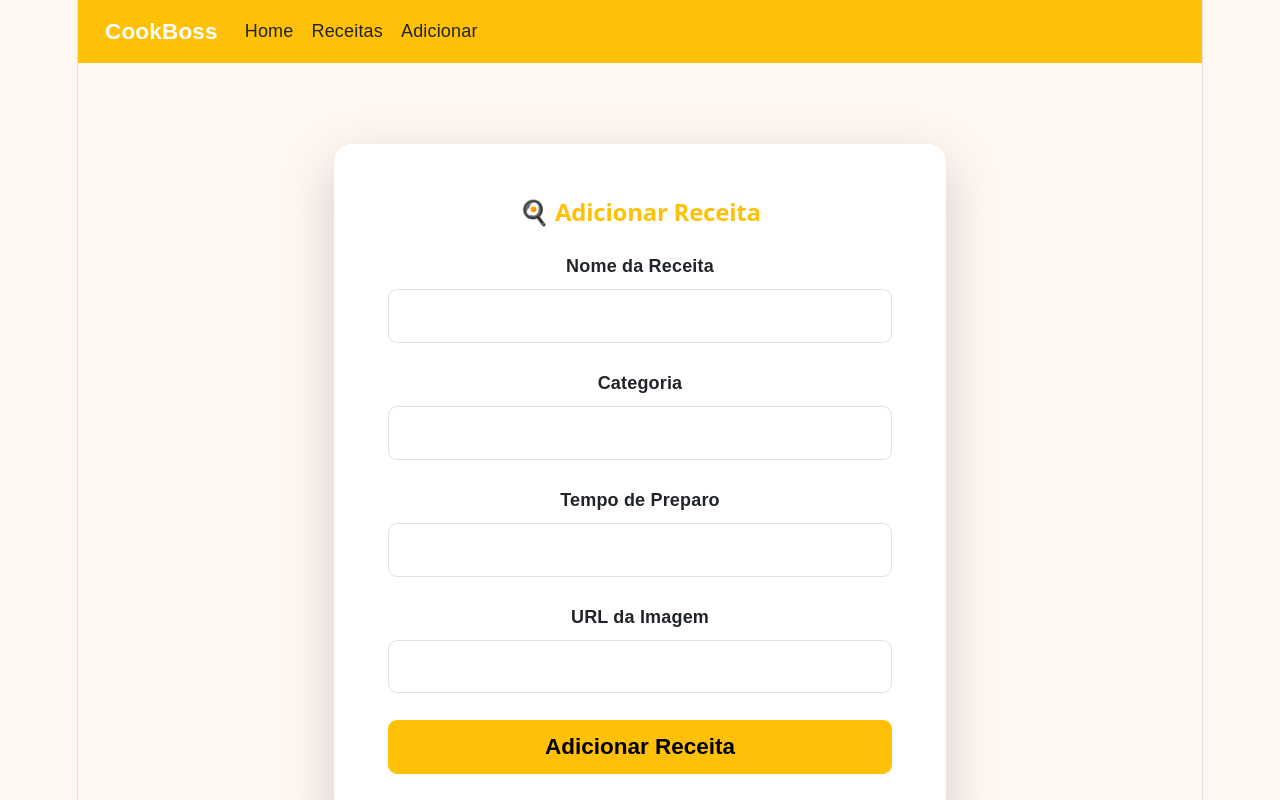
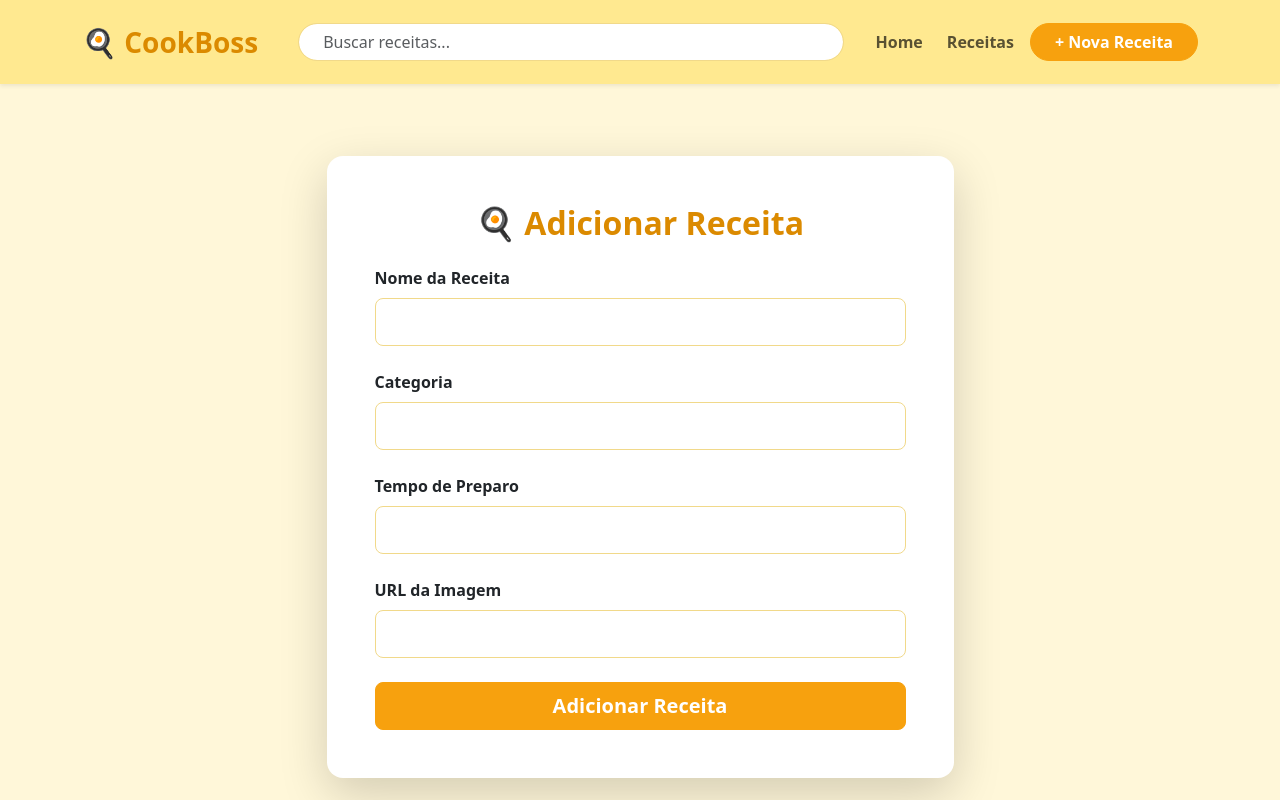
Before and after one commit to naahxlya/cookboss-main, a React (Vite) app in the folder frontend/: page /add in a window 1280 px wide. Shown: the top 800 px of the page. Built offline with nearby package versions, Linux system fonts and the light colour scheme.

Commit message:
home and recipes features

```diff
--- a/frontend/src/components/Navbar.jsx
+++ b/frontend/src/components/Navbar.jsx
@@ -2,21 +2,69 @@ import { Link } from "react-router-dom";
 
 function Navbar() {
   return (
-    <nav className="navbar navbar-expand-lg navbar-dark bg-warning px-4">
-      <Link className="navbar-brand fw-bold" to="/">
-        CookBoss
-      </Link>
+    <nav className="navbar navbar-expand-lg bg-white shadow-sm py-3">
+      <div className="container">
 
-      <div className="navbar-nav">
-        <Link className="nav-link text-dark" to="/">
-          Home
+        <Link
+          className="navbar-brand fw-bold text-warning fs-3"
+          to="/"
+        >
+          🍳 CookBoss
         </Link>
-        <Link className="nav-link text-dark" to="/recipes">
-          Receitas
-        </Link>
-        <Link className="nav-link text-dark" to="/add">
-          Adicionar
-        </Link>
+
+        <button
+          className="navbar-toggler"
+          type="button"
+          data-bs-toggle="collapse"
+          data-bs-target="#navbarNav"
+        >
+          <span className="navbar-toggler-icon"></span>
+        </button>
+
+        <div
+          className="collapse navbar-collapse"
+          id="navbarNav"
+        >
+
+          <form className="d-flex mx-lg-4 my-3 my-lg-0 flex-grow-1">
+            <input
+              className="form-control rounded-pill px-4"
+              type="search"
+              placeholder="Buscar receitas..."
+            />
+          </form>
+
+          <ul className="navbar-nav align-items-lg-center gap-2">
+
+            <li className="nav-item">
+              <Link
+                className="nav-link fw-semibold"
+                to="/"
+              >
+                Home
+              </Link>
+            </li>
+
+            <li className="nav-item">
+              <Link
+                className="nav-link fw-semibold"
+                to="/recipes"
+              >
+                Receitas
+              </Link>
+            </li>
+
+            <li className="nav-item">
+              <Link
+                className="btn btn-warning fw-bold px-4 rounded-pill"
+                to="/add"
+              >
+                + Nova Receita
+              </Link>
+            </li>
+
+          </ul>
+        </div>
       </div>
     </nav>
   );
--- a/frontend/src/index.css
+++ b/frontend/src/index.css
@@ -1,119 +1,118 @@
 :root {
-  --text: #6b6375;
-  --text-h: #08060d;
-  --bg: #fff;
-  --border: #e5e4e7;
-  --code-bg: #f4f3ec;
-  --accent: #aa3bff;
-  --accent-bg: rgba(170, 59, 255, 0.1);
-  --accent-border: rgba(170, 59, 255, 0.5);
-  --social-bg: rgba(244, 243, 236, 0.5);
-  --shadow:
-    rgba(0, 0, 0, 0.1) 0 10px 15px -3px, rgba(0, 0, 0, 0.05) 0 4px 6px -2px;
+  --bg-main: #fff7d9;
+  --bg-navbar: #ffe990;
+  --bg-footer: #ffe990;
 
-  --sans: system-ui, 'Segoe UI', Roboto, sans-serif;
-  --heading: system-ui, 'Segoe UI', Roboto, sans-serif;
-  --mono: ui-monospace, Consolas, monospace;
+  --text-main: #3f2a00;
+  --text-title: #db8a00;
+  --text-muted: #7a642f;
 
-  font: 18px/145% var(--sans);
-  letter-spacing: 0.18px;
-  color-scheme: light dark;
-  color: var(--text);
-  background: var(--bg);
-  font-synthesis: none;
-  text-rendering: optimizeLegibility;
-  -webkit-font-smoothing: antialiased;
-  -moz-osx-font-smoothing: grayscale;
+  --icon: #f7a10e;
+  --button-bg: #f7a10e;
+  --button-text: #ffffff;
+  --button-hover: #db8a00;
 
-  @media (max-width: 1024px) {
-    font-size: 16px;
-  }
+  --card-bg: #ffffff;
+  --border: #f1d98a;
+  --shadow: rgba(80, 50, 0, 0.12);
+
+  font-family: Arial, Helvetica, sans-serif;
+  color: var(--text-main);
+  background-color: var(--bg-main);
 }
 
-@media (prefers-color-scheme: dark) {
-  :root {
-    --text: #9ca3af;
-    --text-h: #f3f4f6;
-    --bg: #16171d;
-    --border: #2e303a;
-    --code-bg: #1f2028;
-    --accent: #c084fc;
-    --accent-bg: rgba(192, 132, 252, 0.15);
-    --accent-border: rgba(192, 132, 252, 0.5);
-    --social-bg: rgba(47, 48, 58, 0.5);
-    --shadow:
-      rgba(0, 0, 0, 0.4) 0 10px 15px -3px, rgba(0, 0, 0, 0.25) 0 4px 6px -2px;
-  }
-
-  #social .button-icon {
-    filter: invert(1) brightness(2);
-  }
+* {
+  box-sizing: border-box;
 }
 
 body {
   margin: 0;
+  background-color: var(--bg-main);
+  color: var(--text-main);
 }
 
 #root {
-  width: 1126px;
-  max-width: 100%;
-  margin: 0 auto;
-  text-align: center;
-  border-inline: 1px solid var(--border);
-  min-height: 100svh;
+  min-height: 100vh;
   display: flex;
   flex-direction: column;
-  box-sizing: border-box;
+}
+
+main {
+  flex: 1;
+  min-height: 100vh;
 }
 
 h1,
-h2 {
-  font-family: var(--heading);
-  font-weight: 500;
-  color: var(--text-h);
+h2,
+h3,
+h4,
+h5 {
+  color: var(--text-title);
 }
 
-h1 {
-  font-size: 56px;
-  letter-spacing: -1.68px;
-  margin: 32px 0;
-  @media (max-width: 1024px) {
-    font-size: 36px;
-    margin: 20px 0;
-  }
-}
-h2 {
-  font-size: 24px;
-  line-height: 118%;
-  letter-spacing: -0.24px;
-  margin: 0 0 8px;
-  @media (max-width: 1024px) {
-    font-size: 20px;
-  }
-}
 p {
-  margin: 0;
+  color: var(--text-muted);
 }
 
-code,
-.counter {
-  font-family: var(--mono);
-  display: inline-flex;
-  border-radius: 4px;
-  color: var(--text-h);
+.navbar {
+  background-color: var(--bg-navbar) !important;
 }
 
-code {
-  font-size: 15px;
-  line-height: 135%;
-  padding: 4px 8px;
-  background: var(--code-bg);
-}
-body {
-  background-color: #fff8f0;
-  font-family: Arial, Helvetica, sans-serif;
+footer {
+  background-color: var(--bg-footer) !important;
+  color: var(--text-main);
 }
 
-main {
-  min-height: 100vh;
+.btn-warning {
+  background-color: var(--button-bg) !important;
+  border-color: var(--button-bg) !important;
+  color: var(--button-text) !important;
 }
+
+.btn-warning:hover {
+  background-color: var(--button-hover) !important;
+  border-color: var(--button-hover) !important;
+  color: #ffffff !important;
+}
+
+.btn-outline-warning {
+  border-color: var(--button-bg) !important;
+  color: var(--button-hover) !important;
+}
+
+.btn-outline-warning:hover {
+  background-color: var(--button-bg) !important;
+  color: #ffffff !important;
+}
+
+.text-warning {
+  color: var(--text-title) !important;
+}
+
+.bg-warning {
+  background-color: var(--button-bg) !important;
+}
+
+.card {
+  background-color: var(--card-bg);
+  border-color: var(--border);
+  box-shadow: 0 8px 24px var(--shadow);
+}
+
+.form-control {
+  border-color: var(--border);
+}
+
+.form-control:focus {
+  border-color: var(--button-bg);
+  box-shadow: 0 0 0 0.2rem rgba(247, 161, 14, 0.25);
+}
+
+.category-card {
+  transition: transform 0.2s ease, box-shadow 0.2s ease;
+}
+
+.category-card:hover {
+  transform: translateY(-6px);
+  box-shadow: 0 1rem 2rem rgba(80, 50, 0, 0.18) !important;
+}
--- a/frontend/src/pages/Home.jsx
+++ b/frontend/src/pages/Home.jsx
@@ -1,9 +1,149 @@
+import { Link } from "react-router-dom";
+
 function Home() {
   return (
-    <div>
-      <h1 style="color: black">Bem-vindo ao CookBoss</h1>
-      <p>Organize e compartilhe suas receitas favoritas.</p>
-    </div>
+    <main>
+      <section className="container py-5">
+        <div className="row align-items-center g-5">
+          <div className="col-lg-6">
+            <span className="badge bg-warning text-dark rounded-pill px-3 py-2 mb-3">
+              🍳 Seu livro de receitas digital
+            </span>
+
+            <h1 className="display-4 fw-bold mb-4">
+              Organize suas receitas favoritas em um só lugar
+            </h1>
+
+            <p className="lead text-muted mb-4">
+              Cadastre, edite, explore e gerencie receitas de forma simples,
+              bonita e prática com o CookBoss.
+            </p>
+
+            <div className="d-flex flex-wrap gap-3">
+              <Link
+                to="/recipes"
+                className="btn btn-warning btn-lg rounded-pill px-5 fw-bold"
+              >
+                Ver Receitas
+              </Link>
+
+              <Link
+                to="/add"
+                className="btn btn-outline-warning btn-lg rounded-pill px-5 fw-bold"
+              >
+                Nova Receita
+              </Link>
+            </div>
+          </div>
+
+          <div className="col-lg-6">
+            <div className="card border-0 shadow-lg rounded-5 overflow-hidden">
+              <img
+                src="https://images.unsplash.com/photo-1546069901-ba9599a7e63c"
+                alt="Prato de comida saudável"
+                className="img-fluid"
+                style={{
+                  height: "420px",
+                  width: "100%",
+                  objectFit: "cover",
+                }}
+              />
+            </div>
+          </div>
+        </div>
+      </section>
+
+      <section className="container py-5">
+        <div className="d-flex justify-content-between align-items-center mb-4">
+          <div>
+            <span className="text-warning fw-bold">
+              Categorias
+            </span>
+
+            <h2 className="fw-bold mb-0">
+              Escolha pelo tipo de receita
+            </h2>
+          </div>
+
+          <Link
+            to="/recipes"
+            className="text-warning fw-bold text-decoration-none"
+          >
+            Ver todas →
+          </Link>
+        </div>
+
+        <div className="row g-4">
+          <div className="col-12 col-md-6 col-lg-3">
+            <Link to="/recipes" className="text-decoration-none text-dark">
+              <div className="card border-0 shadow-sm rounded-4 p-4 h-100 category-card">
+                <div className="fs-1 mb-3">🥞</div>
+                <h5 className="fw-bold">Café da manhã</h5>
+                <p className="text-muted mb-0">
+                  Receitas rápidas para começar bem o dia.
+                </p>
+              </div>
+            </Link>
+          </div>
+
+          <div className="col-12 col-md-6 col-lg-3">
+            <Link to="/recipes" className="text-decoration-none text-dark">
+              <div className="card border-0 shadow-sm rounded-4 p-4 h-100 category-card">
+                <div className="fs-1 mb-3">🍝</div>
+                <h5 className="fw-bold">Almoço</h5>
+                <p className="text-muted mb-0">
+                  Pratos completos para o dia a dia.
+                </p>
+              </div>
+            </Link>
+          </div>
+
+          <div className="col-12 col-md-6 col-lg-3">
+            <Link to="/recipes" className="text-decoration-none text-dark">
+              <div className="card border-0 shadow-sm rounded-4 p-4 h-100 category-card">
+                <div className="fs-1 mb-3">🍰</div>
+                <h5 className="fw-bold">Sobremesas</h5>
+                <p className="text-muted mb-0">
+                  Doces, bolos e pequenas alegrias açucaradas.
+                </p>
+              </div>
+            </Link>
+          </div>
+
+          <div className="col-12 col-md-6 col-lg-3">
+            <Link to="/recipes" className="text-decoration-none text-dark">
+              <div className="card border-0 shadow-sm rounded-4 p-4 h-100 category-card">
+                <div className="fs-1 mb-3">🥗</div>
+                <h5 className="fw-bold">Saudáveis</h5>
+                <p className="text-muted mb-0">
+                  Opções leves, práticas e equilibradas.
+                </p>
+              </div>
+            </Link>
+          </div>
+        </div>
+      </section>
+
+      <section className="container py-5">
+        <div className="rounded-5 bg-warning bg-opacity-25 p-5 text-center">
+          <h2 className="fw-bold mb-3">
+            Transforme sua cozinha em um painel de receitas inteligente ✨
+          </h2>
+
+          <p className="text-muted mb-4">
+            O CookBoss foi criado para facilitar o cadastro, a busca e a
+            organização das suas receitas preferidas.
+          </p>
+
+          <Link
+            to="/add"
+            className="btn btn-warning rounded-pill px-5 fw-bold"
+          >
+            Cadastrar minha primeira receita
+          </Link>
+        </div>
+      </section>
+    </main>
   );
 }
 
--- a/frontend/src/pages/Recipes.jsx
+++ b/frontend/src/pages/Recipes.jsx
@@ -1,11 +1,10 @@
 import { useEffect, useState } from "react";
-import SearchBar from "../components/SearchBar";
+import { Link } from "react-router-dom";
 import RecipeCard from "../components/RecipeCard";
 import api from "../services/api";
 
 function Recipes() {
   const [recipes, setRecipes] = useState([]);
-  const [search, setSearch] = useState("");
 
   useEffect(() => {
     async function fetchRecipes() {
@@ -20,22 +19,57 @@ function Recipes() {
     fetchRecipes();
   }, []);
 
-  const filteredRecipes = recipes.filter((recipe) =>
-    recipe.nome.toLowerCase().includes(search.toLowerCase())
-  );
+  function handleDelete(id) {
+    setRecipes((prevRecipes) =>
+      prevRecipes.filter((recipe) => recipe.id !== id)
+    );
+  }
 
   return (
-    <div>
-      <h2>Todas as receitas</h2>
+    <main className="container py-5">
+      <div className="text-center mb-5">
+        <span className="text-warning fw-bold">
+          CookBoss
+        </span>
 
-      <SearchBar search={search} setSearch={setSearch} />
+        <h2 className="fw-bold mb-0">
+          Todas as Receitas 🍲
+        </h2>
+      </div>
 
-      <div className="d-flex flex-wrap gap-3">
-        {filteredRecipes.map((recipe) => (
-          <RecipeCard key={recipe.id} recipe={recipe} />
-        ))}
-      </div>
-    </div>
+      {recipes.length === 0 ? (
+        <div className="text-center bg-warning bg-opacity-25 rounded-5 p-5">
+          <h3 className="fw-bold">
+            Nenhuma receita cadastrada ainda
+          </h3>
+
+          <p className="text-muted">
+            Comece adicionando sua primeira receita ao CookBoss.
+          </p>
+
+          <Link
+            to="/add"
+            className="btn btn-warning rounded-pill px-4 fw-bold"
+          >
+            Adicionar Receita
+          </Link>
+        </div>
+      ) : (
+        <div className="row g-4">
+          {recipes.map((recipe) => (
+            <div
+              className="col-12 col-md-6 col-lg-4"
+              key={recipe.id}
+            >
+              <RecipeCard
+                recipe={recipe}
+                onDelete={handleDelete}
+              />
+            </div>
+          ))}
+        </div>
+      )}
+    </main>
   );
 }
 
```
Also changed, not shown: frontend/src/components/RecipeCard.jsx (+48 -7 lines), 1 other file (tests, documents, lock files or other folders).
